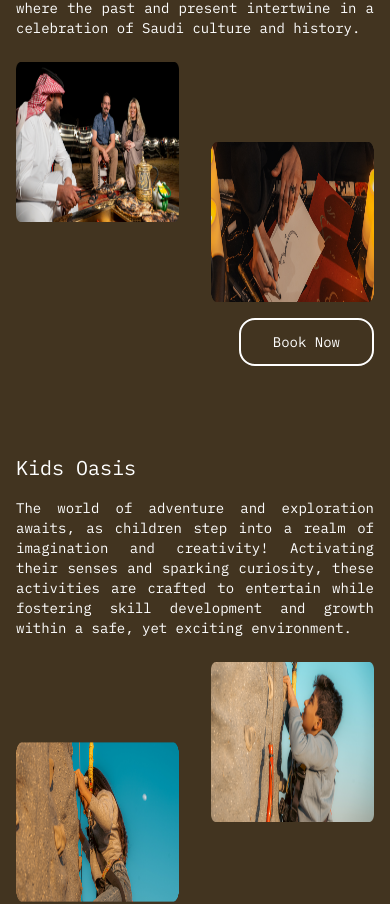
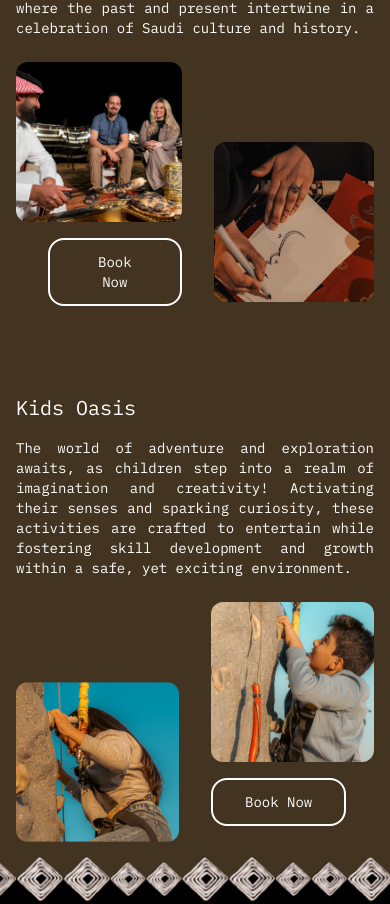
Before and after one commit to abdelrahman-mohamed-010/saudi-event, a Next.js app: page /lang/en in a window 390 px wide. Shown: the part 3171-4075 px from the top of the page. Built offline with nearby package versions, Linux system fonts and the light colour scheme.

Commit message:
change layout of heritage

```diff
--- a/components/Heritage.jsx
+++ b/components/Heritage.jsx
@@ -39,7 +39,7 @@ const Heritage = ({ translations }) => {
               <div className="w-full relative  max-md:mt-20">
                 <img
                   src="/images/heritage-2.png"
-                  className="w-full min-h-[160px] relative"
+                  className="w-full min-h-[160px] relative object-cover rounded-xl"
                   alt="Screenshot"
                 />
                 <img
@@ -50,20 +50,25 @@ const Heritage = ({ translations }) => {
               <div className="w-full relative order-2 md:order-1 md:hidden">
                 <img
                   src="/images/heritage-1.png"
-                  className="w-full min-h-[160px] relative"
+                  className="w-full min-h-[160px] relative object-cover rounded-xl"
                   alt="Screenshot"
                 />
                 <img
                   src="/images/heritage-2a.png"
                   className="absolute bottom-0 rounded-xl w-full z-20 object-contain md:max-w-none max-w-40 max-md:hidden"
                 />
+                <div className=" flex justify-end px-4 w-full m-4">
+                  <button className="w-fit rounded-2xl py-3 md:py-3 px-8 md:px-6 border-2 border-white text-white focus:outline-none text-sm md:text-base block lg:hidden">
+                    {translations.heritage.find_out_more_btn}
+                  </button>
+                </div>
               </div>
             </div>
-            <div className=" flex justify-end px-4 w-full m-4">
+            {/* <div className=" flex justify-end px-4 w-full m-4">
               <button className="w-fit rounded-2xl py-3 md:py-3 px-8 md:px-6 border-2 border-white text-white focus:outline-none text-sm md:text-base block lg:hidden">
                 {translations.heritage.find_out_more_btn}
               </button>
-            </div>
+            </div> */}
           </div>
         </div>
 
@@ -72,7 +77,7 @@ const Heritage = ({ translations }) => {
             <div className="relative order-2 md:order-1 max-md:hidden">
               <img
                 src="/images/oasis1.png"
-                className="w-full relative"
+                className="w-full relative "
                 alt="Screenshot"
               />
               <img
@@ -81,8 +86,7 @@ const Heritage = ({ translations }) => {
               />
             </div>
             <div className=" w-full text-start">
-              {" "}
-              <button className="w-fit  mt-4 rounded-2xl py-2 md:py-3 px-4 md:px-16 border-2 border-white text-white focus:outline-none text-sm md:text-base hidden md:inline-block">
+              <button className="w-fit  mt-4 rounded-2xl py-2 md:py-3 px-4 md:px-16 border-2 border-white text-white focus:outline-none text-sm md:text-base  hidden md:inline-block">
                 {translations.heritage.find_out_more_btn}
               </button>
             </div>
@@ -98,7 +102,7 @@ const Heritage = ({ translations }) => {
               <div className="w-full relative  max-md:mt-20">
                 <img
                   src="/images/oasis2.png"
-                  className="w-full  min-h-[160px]  relative"
+                  className="w-full min-h-[160px] relative object-cover rounded-xl"
                   alt="Screenshot"
                 />
                 <img
@@ -109,20 +113,25 @@ const Heritage = ({ translations }) => {
               <div className="w-full relative order-2 md:order-1 md:hidden">
                 <img
                   src="/images/oasis1.png"
-                  className="w-full min-h-[160px] relative"
+                  className="w-full min-h-[160px] relative object-cover rounded-xl"
                   alt="Screenshot"
                 />
                 <img
                   src="/images/oasis1a.png"
                   className="absolute bottom-0 rounded-xl w-full z-20 object-contain md:max-w-none  max-md:hidden"
                 />
+                <div className=" w-full mt-4">
+                  <button className="w-fit rounded-2xl py-3 mb-5 md:py-3 px-8 md:px-6 border-2 border-white text-white focus:outline-none text-sm md:text-base block lg:hidden">
+                    {translations.heritage.find_out_more_btn}
+                  </button>
+                </div>
               </div>
             </div>
-            <div className=" w-full mt-4">
+            {/* <div className=" w-full mt-4">
               <button className="w-fit rounded-2xl py-3 mb-5 md:py-3 px-8 md:px-6 border-2 border-white text-white focus:outline-none text-sm md:text-base block lg:hidden">
                 {translations.heritage.find_out_more_btn}
               </button>
-            </div>
+            </div> */}
           </div>
         </div>
       </section>
```
